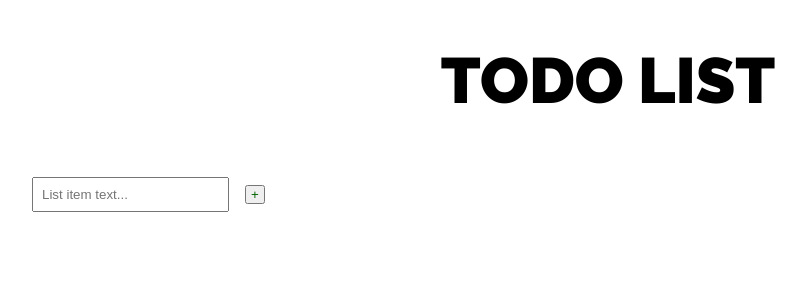
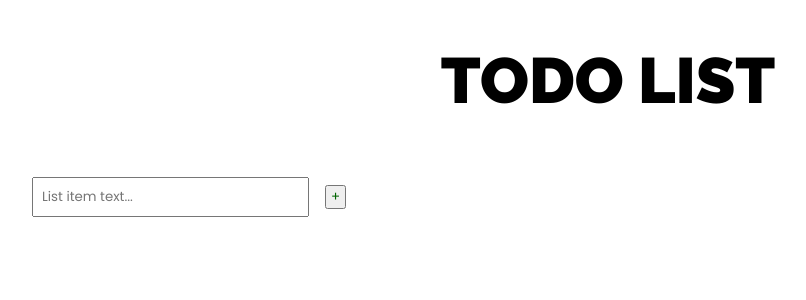
Before and after one commit to BADAKAA/dhbw-todo, a React (Create React App) app: page / in a window 1280 px wide. Shown: the top 300 px of the page, without its empty margins (32-838 px from the left). Built offline with nearby package versions, Linux system fonts and the light colour scheme.

Commit message:
add body font

```diff
--- a/src/index.scss
+++ b/src/index.scss
@@ -1,8 +1,12 @@
 @import url('https://fonts.googleapis.com/css2?family=Raleway:ital,wght@0,100;0,200;0,300;0,400;0,500;0,600;0,700;0,800;0,900;1,100;1,200;1,300;1,400;1,500;1,600;1,700;1,800;1,900&display=swap');
-$body-font: -apple-system, BlinkMacSystemFont, 'Segoe UI', 'Roboto', 'Oxygen','Ubuntu', 'Cantarell', 'Fira Sans', 'Droid Sans', 'Helvetica Neue', sans-serif;
+@import url('https://fonts.googleapis.com/css2?family=Poppins:ital,wght@0,100;0,200;0,300;0,400;0,500;0,600;0,700;0,800;0,900;1,100;1,200;1,300;1,400;1,500;1,600;1,700;1,800;1,900&display=swap');
+
+$body-font: 'Poppins','Raleway',-apple-system, BlinkMacSystemFont, 'Roboto','Segoe UI', 'Oxygen','Ubuntu', 'Cantarell', 'Fira Sans', 'Droid Sans', 'Helvetica Neue', sans-serif;
 body {
   margin: 0;
-  font-family: $body-font;
+  * {
+    font-family: $body-font;
+  }
   -webkit-font-smoothing: antialiased;
   -moz-osx-font-smoothing: grayscale;
   min-height: 100vh;
```
